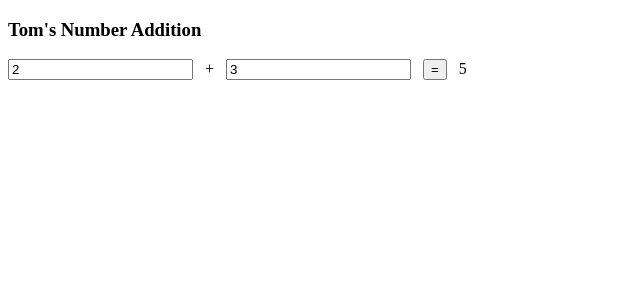
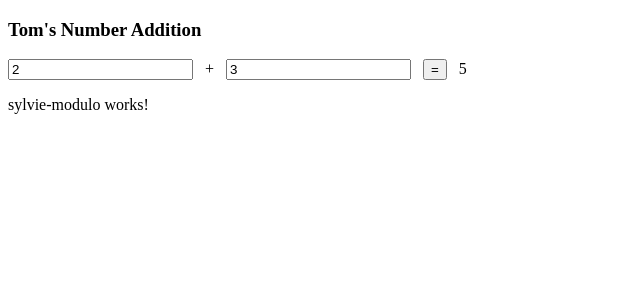
Before and after one commit to EAlbee/two-textboxes-and-an-operation, an Angular app: page / in a window 1280 px wide. Shown: the top 300 px of the page, without its empty margins (0-640 px from the left). Built offline with nearby package versions, Linux system fonts and the light colour scheme.

Commit message:
Created modulo component

```diff
--- a/src/app/app.component.html
+++ b/src/app/app.component.html
@@ -1,2 +1,3 @@
 <!--The content below is only a placeholder and can be replaced.-->
 <app-tjs-add-numbers></app-tjs-add-numbers>
+<app-sylvie-modulo></app-sylvie-modulo>
--- a/src/app/app.module.ts
+++ b/src/app/app.module.ts
@@ -4,11 +4,13 @@ import { FormsModule } from '@angular/forms'
 
 import { AppComponent } from './app.component';
 import { TjsAddNumbersComponent } from './tjs-add-numbers/tjs-add-numbers.component';
+import { SylvieModuloComponent } from './sylvie-modulo/sylvie-modulo.component';
 
 @NgModule({
   declarations: [
     AppComponent,
-    TjsAddNumbersComponent
+    TjsAddNumbersComponent,
+    SylvieModuloComponent
   ],
   imports: [
     BrowserModule,
--- /dev/null
+++ b/src/app/sylvie-modulo/sylvie-modulo.component.html
@@ -0,0 +1,3 @@
+<p>
+  sylvie-modulo works!
+</p>
--- /dev/null
+++ b/src/app/sylvie-modulo/sylvie-modulo.component.ts
@@ -0,0 +1,15 @@
+import { Component, OnInit } from '@angular/core';
+
+@Component({
+  selector: 'app-sylvie-modulo',
+  templateUrl: './sylvie-modulo.component.html',
+  styleUrls: ['./sylvie-modulo.component.css']
+})
+export class SylvieModuloComponent implements OnInit {
+
+  constructor() { }
+
+  ngOnInit() {
+  }
+
+}
```
Also changed, not shown: src/app/sylvie-modulo/sylvie-modulo.component.css (added), 1 other file (tests, documents, lock files or other folders).
